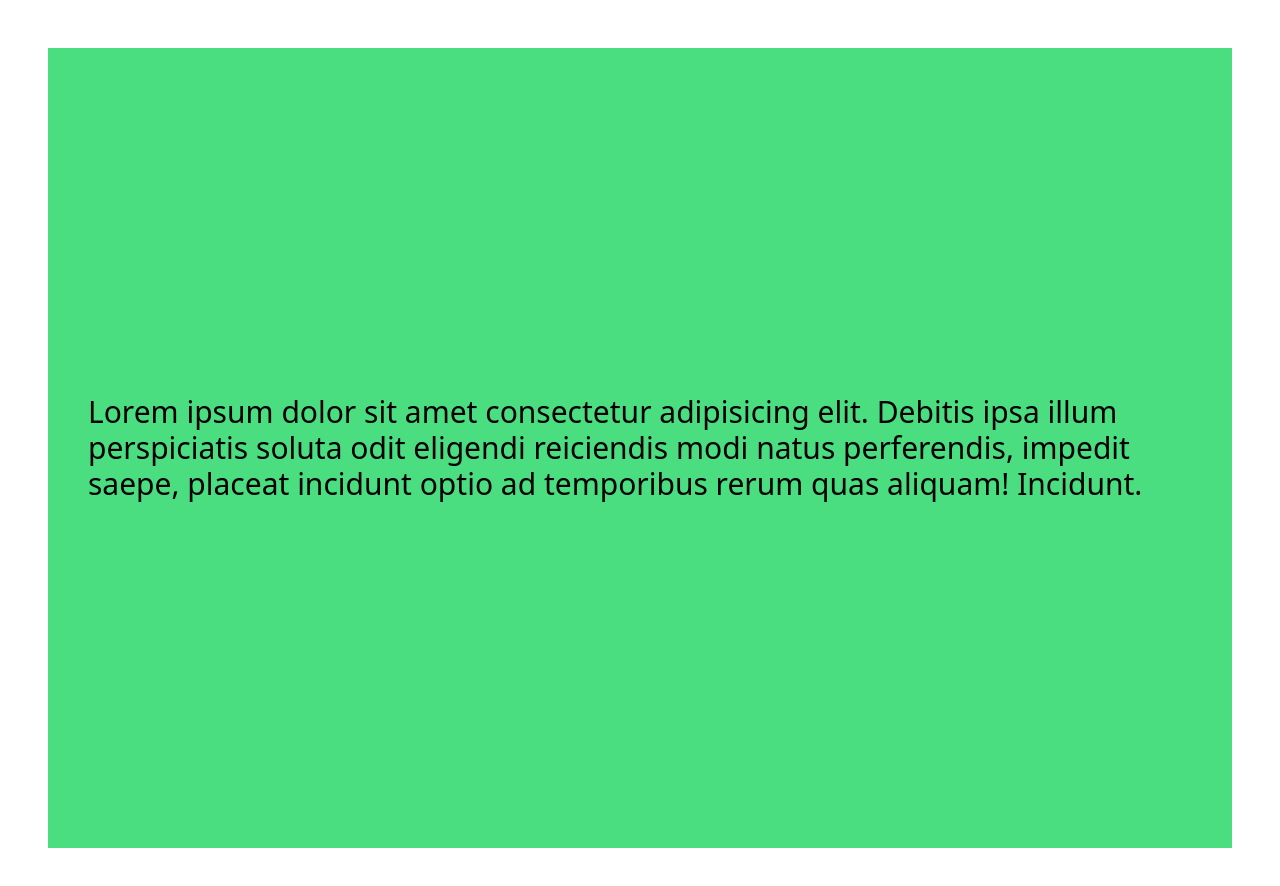
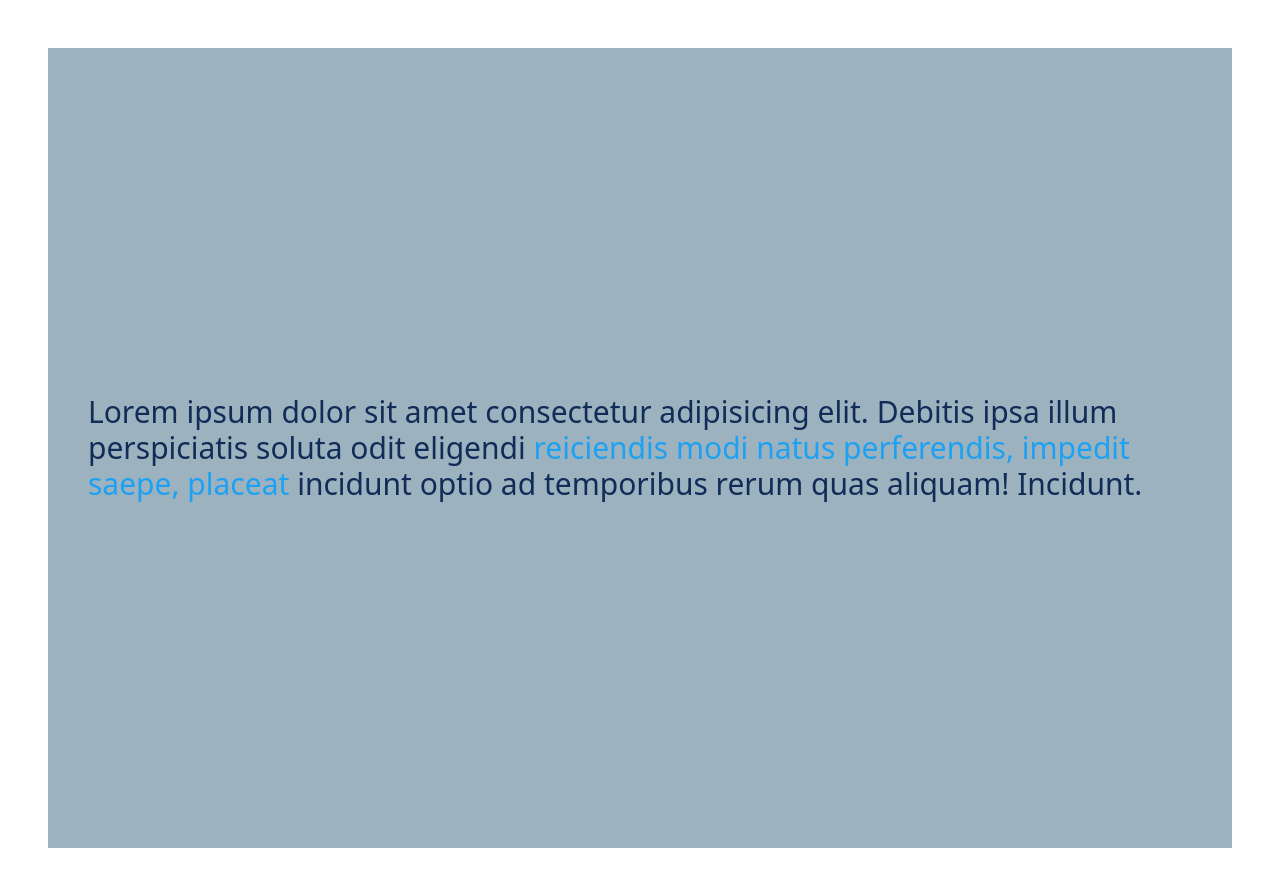
Before and after one commit to aradsheybak/tailwind_course, a React (Vite) app: page / in a window 1280 px wide. Shown: the top 886 px of the page. Built offline with nearby package versions, Linux system fonts and the light colour scheme.

Commit message:
custom color added to bg and text colors

```diff
--- a/src/App.jsx
+++ b/src/App.jsx
@@ -3,8 +3,8 @@ import React from 'react'
 const App = () => {
   return <div>
 
-    <section className="h-screen bg-green-400 flex items-center justify-center m-12 text-3xl p-2 sm:p-4 md:p-6 lg:p-8 xl:p-10">
-      <p>Lorem ipsum dolor sit amet consectetur adipisicing elit. Debitis ipsa illum perspiciatis soluta odit eligendi reiciendis modi natus perferendis, impedit saepe, placeat incidunt optio ad temporibus rerum quas aliquam! Incidunt.
+    <section className="h-screen bg-light-gray flex items-center justify-center m-12 text-3xl p-2 sm:p-4 md:p-6 lg:p-8 xl:p-10">
+      <p className="text-crimson">Lorem ipsum dolor sit amet consectetur adipisicing elit. Debitis ipsa illum perspiciatis soluta odit eligendi <span className='text-light-blue'>reiciendis modi natus perferendis, impedit saepe, placeat</span> incidunt optio ad temporibus rerum quas aliquam! Incidunt.
 
       </p>
 
--- a/tailwind.config.js
+++ b/tailwind.config.js
@@ -5,7 +5,13 @@ content: [
     "./src/**/*.{js,ts,jsx,tsx}",
   ],
   theme: {
-    extend: {},
+    extend: {
+      colors:{
+        "light-blue":"#1DA1F2",
+        "crimson":"#102C57",
+        "light-gray":"#9DB2BF"
+      }
+    },
   },
   plugins: [],
 }
```
Also changed, not shown: 1 other file (tests, documents, lock files or other folders).
